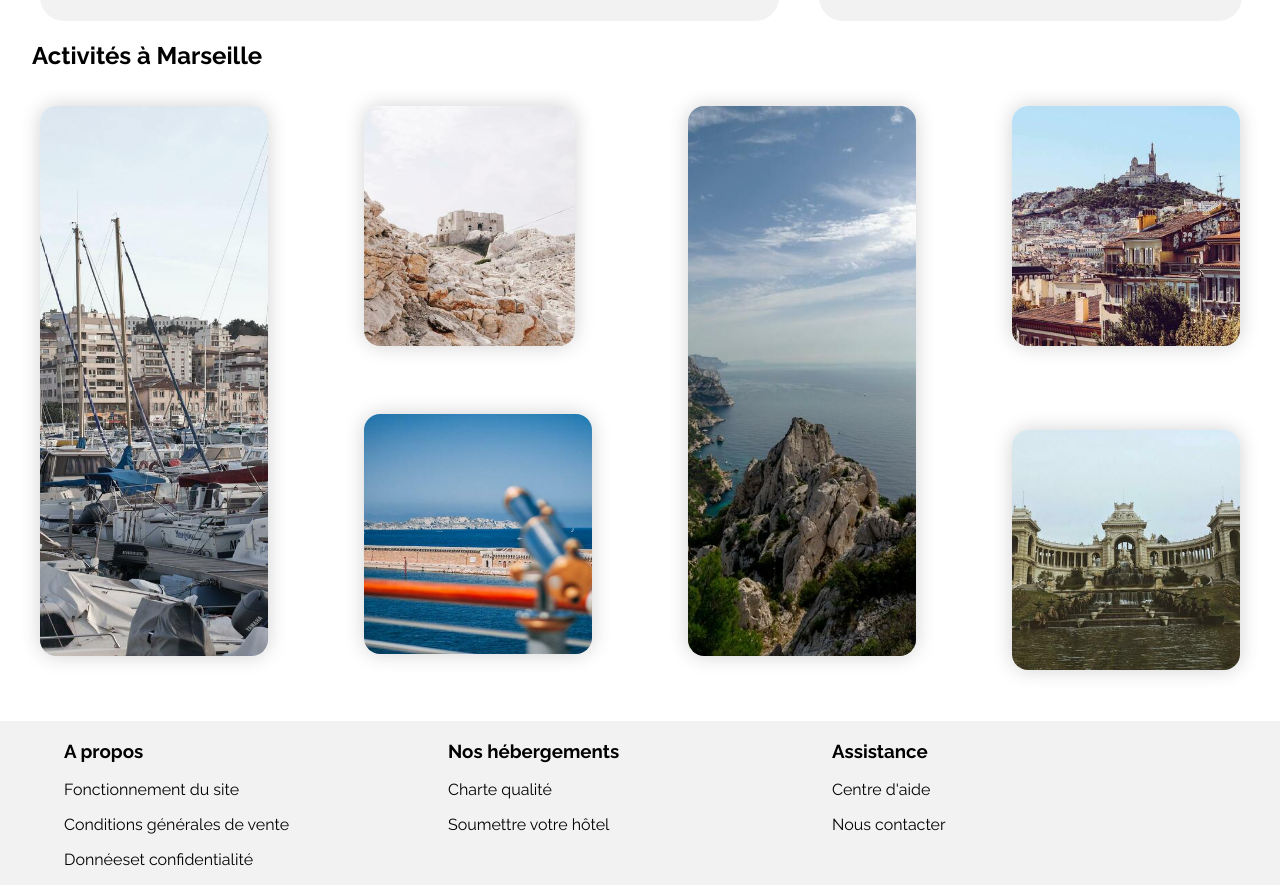
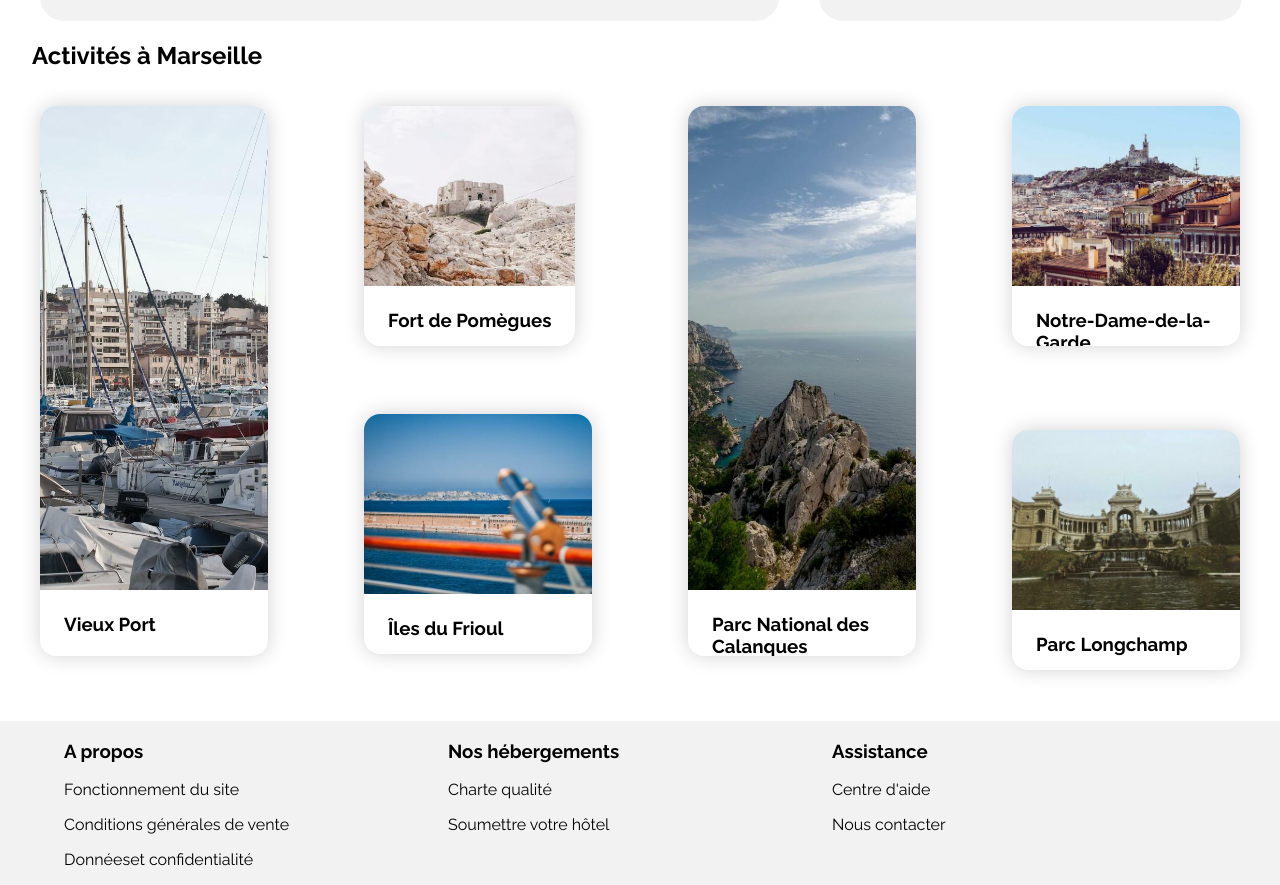
Before and after one commit to TheoCaudan/P2_CaudanTheo, a plain HTML site: page index.html in a window 1280 px wide. Shown: the part 1135-2020 px from the top of the page. Drawn offline with Linux system fonts and the light colour scheme.

Commit message:
version desktop finale

```diff
--- a/index.html
+++ b/index.html
@@ -269,7 +269,7 @@
                         <article class="activityMainCardFigure">
                             <a href="#">
                                 <figure class="activityMainCardFigure2 activityMainCardColumnSmall">
-                                    <img class="activityMainCardFigureImg" src="./img/activities/small/paul-hermann-QFTrLdQIRhI-unsplash.jpg" alt="Fort de Pomegues">
+                                    <img class="activityMainCardFigureImgSmall" src="./img/activities/small/paul-hermann-QFTrLdQIRhI-unsplash.jpg" alt="Fort de Pomegues">
                                     <figcaption class="activityMainCardFigureCaption">
                                         <h3 class="activityMainCardFigureCaptionTitle">Fort de Pomègues</h3>
                                     </figcaption>
@@ -279,7 +279,7 @@
                         <article class="activityMainCardFigure">
                             <a href="#">
                                 <figure class="activityMainCardFigure3 activityMainCardColumnSmall">
-                                    <img class="activityMainCardFigureImg" src="./img/activities/small/kevin-hikari-rV_Qd1l-VXg-unsplash.jpg" alt="Iles du frioul">
+                                    <img class="activityMainCardFigureImgSmall" src="./img/activities/small/kevin-hikari-rV_Qd1l-VXg-unsplash.jpg" alt="Iles du frioul">
                                     <figcaption class="activityMainCardFigureCaption">
                                         <h3 class="activityMainCardFigureCaptionTitle">Îles du Frioul</h3>
                                     </figcaption>
@@ -303,7 +303,7 @@
                         <article class="activityMainCardFigure">
                             <a href="#">
                                 <figure class="activityMainCardFigure5 activityMainCardColumnSmall">
-                                    <img class="activityMainCardFigureImg" src="./img/activities/small/florian-wehde-xW9e8gdotxI-unsplash.jpg" alt="Notre-dame-de-la-garde">
+                                    <img class="activityMainCardFigureImgSmall" src="./img/activities/small/florian-wehde-xW9e8gdotxI-unsplash.jpg" alt="Notre-dame-de-la-garde">
                                     <figcaption class="activityMainCardFigureCaption">
                                         <h3 class="activityMainCardFigureCaptionTitle">Notre-Dame-de-la-Garde</h3>
                                     </figcaption>
@@ -313,7 +313,7 @@
                         <article class="activityMainCardFigure">
                             <a href="#">
                                 <figure class="activityMainCardFigure6 activityMainCardColumnSmall">
-                                    <img class="activityMainCardFigureImg" src="./img/activities/small/lena-paulin-wH2-EJoDcV0-unsplash.jpg" alt="Parc longchamp">
+                                    <img class="activityMainCardFigureImgSmall" src="./img/activities/small/lena-paulin-wH2-EJoDcV0-unsplash.jpg" alt="Parc longchamp">
                                     <figcaption class="activityMainCardFigureCaption">
                                         <h3 class="activityMainCardFigureCaptionTitle">Parc Longchamp</h3>
                                     </figcaption>
--- a/style/style.css
+++ b/style/style.css
@@ -605,7 +605,18 @@ a
 {
   position: relative;
   flex: 1;
-  height: 100%;
+  height: 88%;
+  max-height: 100%;
+  width: 100%;
+  object-fit: cover;
+}
+
+.activityMainCardFigureImgSmall
+{
+  position: relative;
+  flex: 1;
+  height: 75%;
+  max-height: 100%;
   width: 100%;
   object-fit: cover;
 }
```
